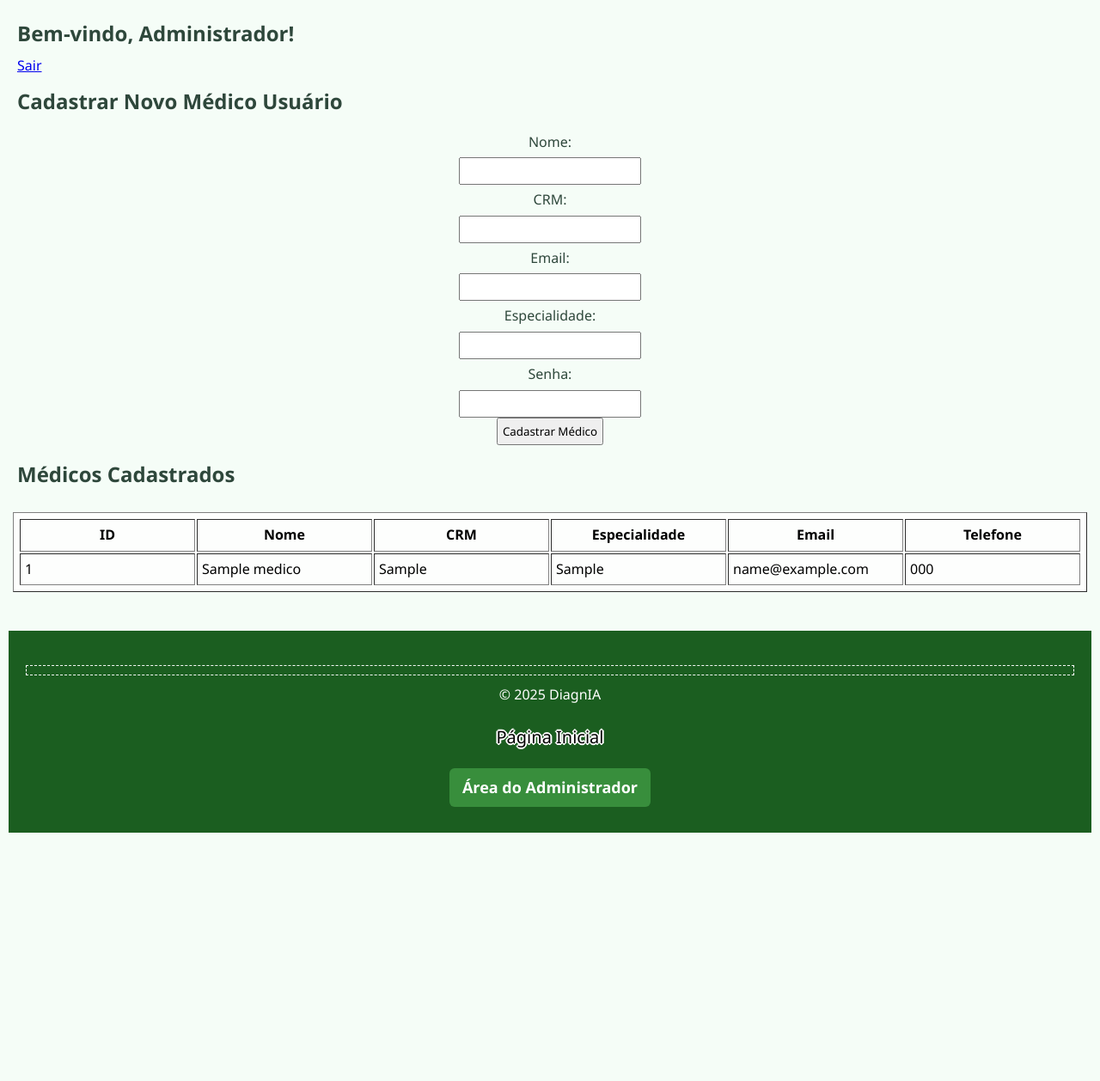
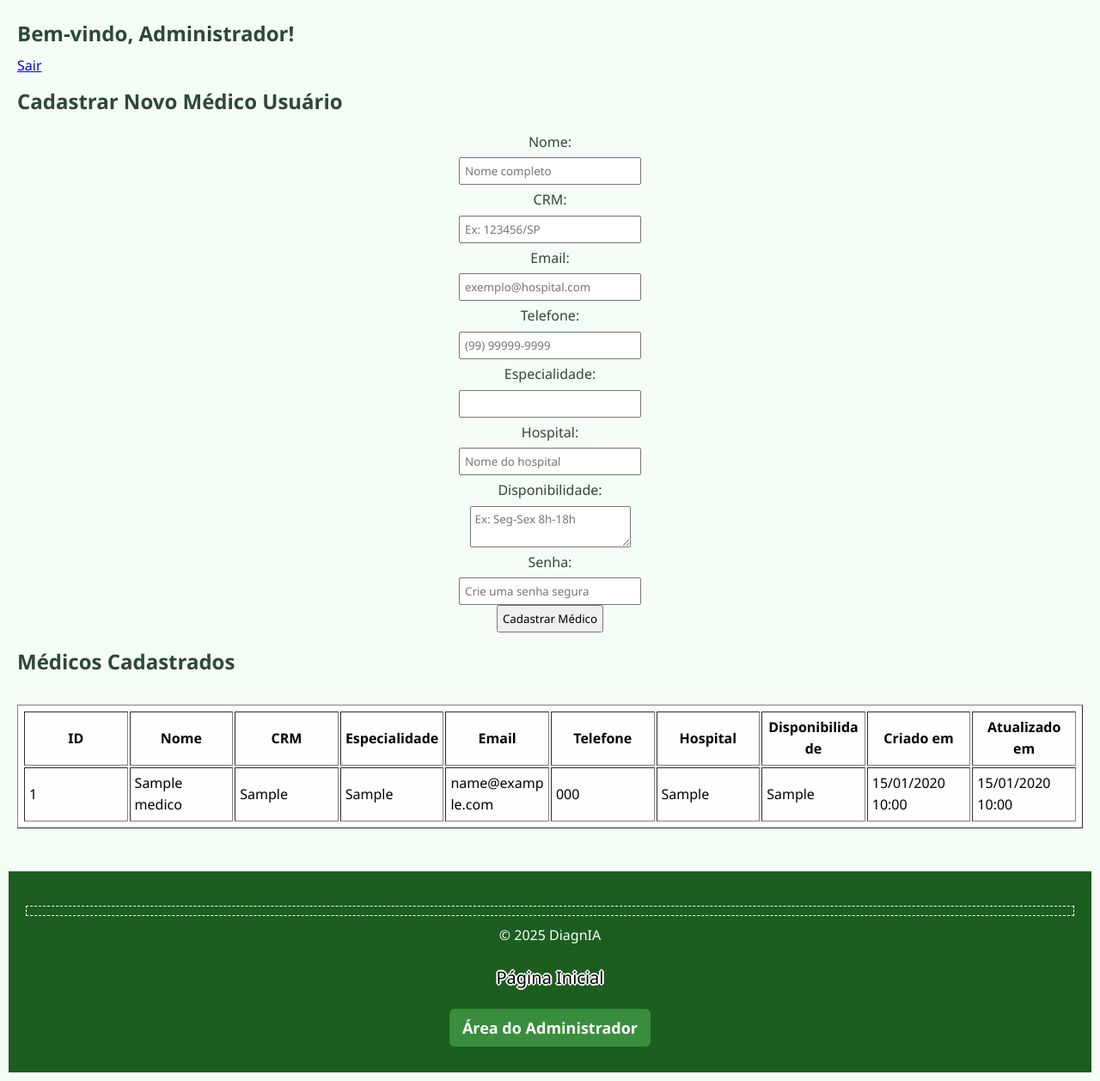
Before and after one commit to BrunoReis136/diagnia, a Flask app: page /admin in a window 1280 px wide. Shown: the part 196-1454 px from the top of the page at 86% size. Before the commit the page ends 1165 px from the top, so only its background shows below. Run offline with Flask 3, Linux system fonts and the light colour scheme; the visitor is signed in with stand-in values (Sample User, id 1); tables that the repository leaves empty hold one stand-in row (values such as "Sample post").

Commit message:
Update admin.html

```diff
--- a/templates/admin.html
+++ b/templates/admin.html
@@ -19,27 +19,39 @@
     {% if admin %}
         <h2>Bem-vindo, Administrador!  </h2><a href="{{ url_for('admin_logout') }}">Sair</a>
    <h2>Cadastrar Novo Médico Usuário</h2>
+
     <form action="{{ url_for('add_medico') }}" method="POST">
+        <!-- Dados básicos -->
         <label for="nome">Nome:</label>
-        <input type="text" name="nome" id="nome" required>
+        <input type="text" name="nome" id="nome" placeholder="Nome completo" required>
 
         <label for="crm">CRM:</label>
-        <input type="text" name="crm" id="crm" required>
+        <input type="text" name="crm" id="crm" placeholder="Ex: 123456/SP" required pattern="\d{1,10}/[A-Z]{2}">
 
         <label for="email">Email:</label>
-        <input type="email" name="email" id="email" required>
+        <input type="email" name="email" id="email" placeholder="exemplo@hospital.com" required>
+
+        <label for="telefone">Telefone:</label>
+        <input type="tel" name="telefone" id="telefone" placeholder="(99) 99999-9999" pattern="\(\d{2}\) \d{4,5}-\d{4}">
 
         <label for="especialidade">Especialidade:</label>
         <input type="text" name="especialidade" id="especialidade">
 
+        <label for="hospital">Hospital:</label>
+        <input type="text" name="hospital" id="hospital" placeholder="Nome do hospital">
+
+        <label for="disponibilidade">Disponibilidade:</label>
+        <textarea name="disponibilidade" id="disponibilidade" placeholder="Ex: Seg-Sex 8h-18h" rows="2"></textarea>
+
+        <!-- Senha -->
         <label for="password">Senha:</label>
-        <input type="password" name="password" id="password" required>
+        <input type="password" name="password" id="password" placeholder="Crie uma senha segura" required minlength="6">
 
         <button type="submit">Cadastrar Médico</button>
     </form>
 
-
     <h2>Médicos Cadastrados</h2>
+    <div class="table-responsive">
         <table class="exibition_tab" border="1">
             <thead>
                 <tr>
@@ -49,6 +61,10 @@
                     <th>Especialidade</th>
                     <th>Email</th>
                     <th>Telefone</th>
+                    <th>Hospital</th>
+                    <th>Disponibilidade</th>
+                    <th>Criado em</th>
+                    <th>Atualizado em</th>
                 </tr>
             </thead>
             <tbody>
@@ -59,12 +75,16 @@
                     <td>{{ medico.crm }}</td>
                     <td>{{ medico.especialidade }}</td>
                     <td>{{ medico.email }}</td>
-                <td>{{ medico.telefone }}</td>
+                    <td>{{ medico.telefone or '-' }}</td>
+                    <td>{{ medico.hospital or '-' }}</td>
+                    <td>{{ medico.disponibilidade or '-' }}</td>
+                    <td>{{ medico.criado_em.strftime('%d/%m/%Y %H:%M') }}</td>
+                    <td>{{ medico.atualizado_em.strftime('%d/%m/%Y %H:%M') }}</td>
                 </tr>
                 {% endfor %}
             </tbody>
         </table>
-
+    </div>
     {% else %}
 
         <!-- Formulário de login admin -->
```
Lines whose indentation alone changed are shown as unchanged.
